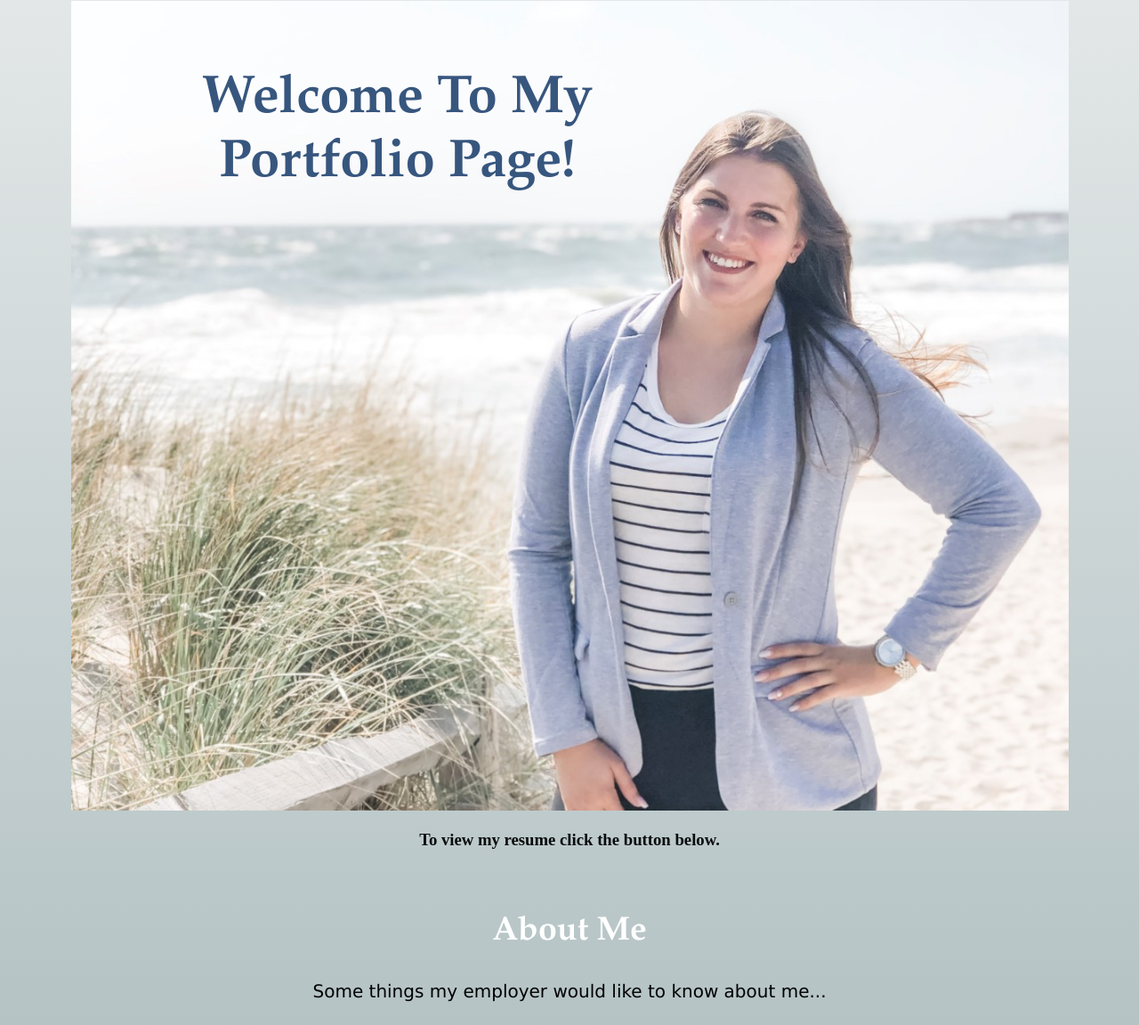
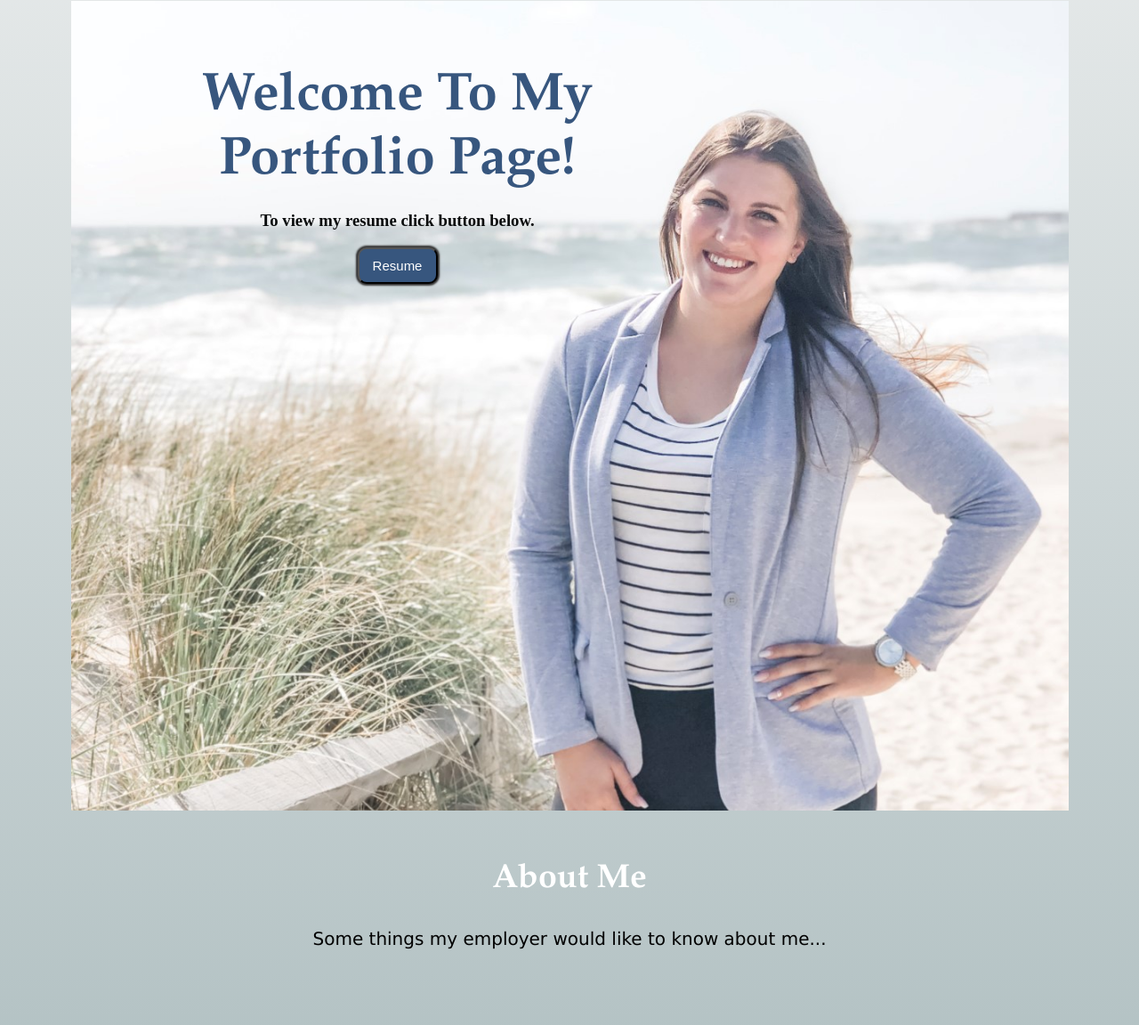
Before and after one commit to Samantha131821/Portfolio, a plain HTML site: page portfolio.html in a window 1280 px wide. Shown: the part 255-1407 px from the top of the page at 89% size. Drawn offline with Linux system fonts and the light colour scheme.

Commit message:
final changes

```diff
--- a/assets/style.css
+++ b/assets/style.css
@@ -55,7 +55,6 @@ nav {
 
 
 .welcome {
-    position: absolute;
     top: 8%;
     left: 15%;
     font-size: 60px;
@@ -64,21 +63,24 @@ nav {
     color:rgb(55, 86, 126);
 }
 
+.resumelink {
+    position: absolute;
+    top: 8%;
+    left: 15%;
+}
+
 h3{
     color:rgb(9, 11, 12);
-    top: 22%;
-    left: 17%;
+    top: 23%;
+    left: 19%;
 }
 
 button {
-    position: absolute;
-    top: 30%;
-    left: 26%;
     background-color: rgb(55, 86, 126);
     color: white;
     box-shadow: 0px 0px 2px 2px rgb(49, 48, 48);
     border-radius:10px;
-    padding:15px;
+    padding:10px;
     min-height:30px;
     min-width: 90px;
     font-size: 15px;
@@ -89,6 +91,14 @@ button {
 a {
     color: black;
     text-decoration: none;
+}
+
+.abutton {
+    color: white;
+}
+
+.abutton:hover {
+    color: black;
 }
 
 a:hover {
--- a/portfolio.html
+++ b/portfolio.html
@@ -25,9 +25,11 @@
     <main>
         <div class="container">
             <img class="profile" src="./assets/samantha2.jpg" alt="Image of Samantha";>
-            <div class="welcome">Welcome To My <br>Portfolio Page!</div>
-            <h3>To view my resume click the button below.</h3>
-            <a href=" " download></a>
+            <div class="resumelink">
+                <div class="welcome">Welcome To My <br>Portfolio Page!</div>
+                <h3>To view my resume click button below.</h3>
+             <button> <a class="abutton" href="./assets/Resume 2022.pdf " download>Resume</a></button>
+            </div>
         </div>
 
 
@@ -46,7 +48,11 @@
                     </div>
                 </section>
 
+                <br>
+
                 <section class="work" id="placeholder1">PlaceHolder</section>
+
+                <br>
 
                 <section class="work" id="placeholder2">Placeholder</section>
 
```
